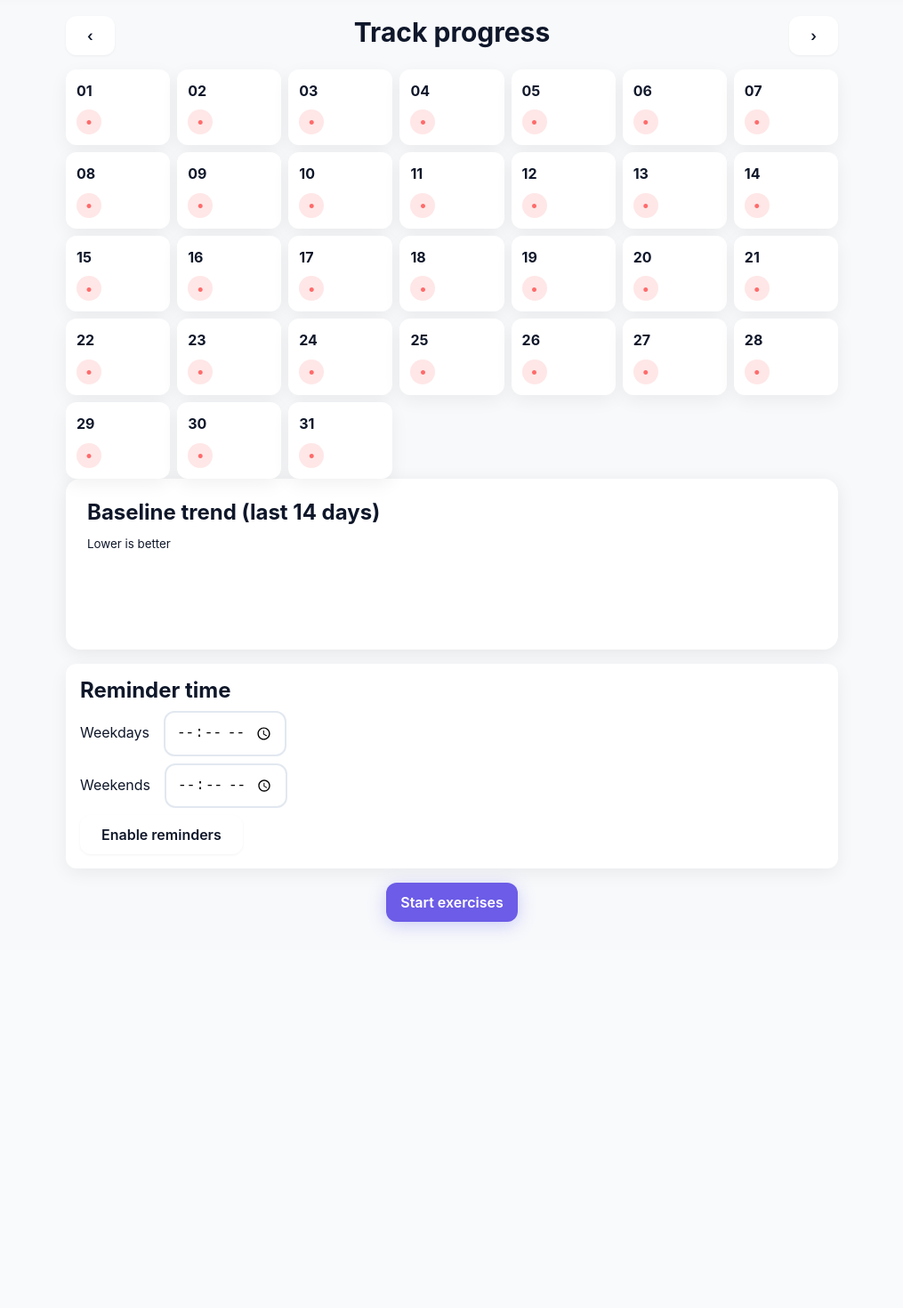
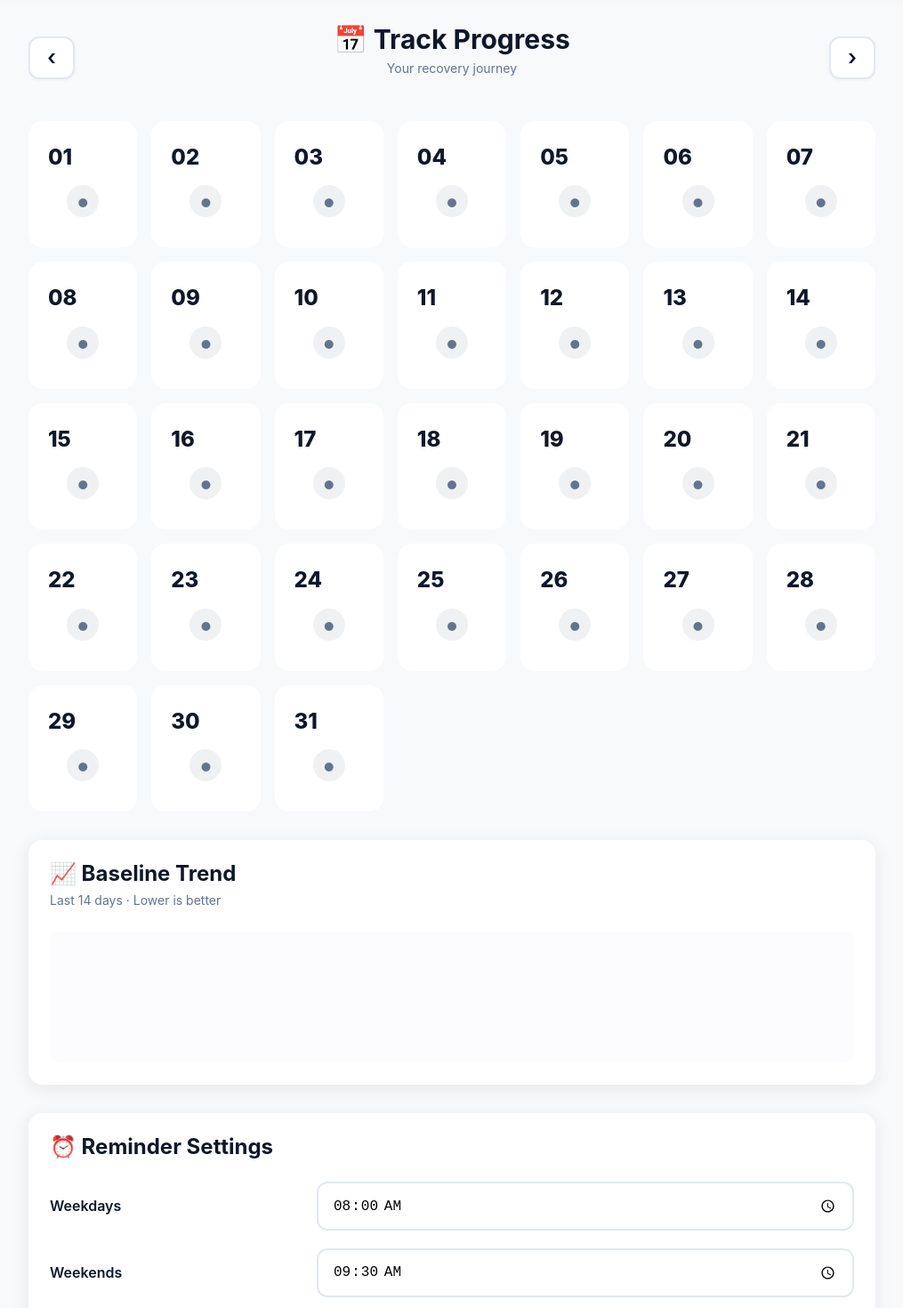
Before and after one commit to streetalexander13/concussion, an Angular app: page /track in a window 1280 px wide. Shown: the part 80-1550 px from the top of the page at 89% size, without its empty margins (132-1147 px from the left). Before the commit the page ends 1148 px from the top, so only its background shows below. Built offline with nearby package versions, Linux system fonts and the light colour scheme.

Commit message:
inital commit

```diff
--- a/src/app/pages/start/start.component.css
+++ b/src/app/pages/start/start.component.css
@@ -1,62 +1,337 @@
 .start {
   max-width: 680px;
   margin: 0 auto;
-  padding: 1rem;
+  padding: 1.5rem;
+  min-height: 80vh;
+  display: flex;
+  flex-direction: column;
 }
 
 .progress-bar {
-  height: 10px;
-  background: #eee;
+  height: 8px;
+  background: rgba(99, 102, 241, 0.1);
   border-radius: 999px;
   overflow: hidden;
-  margin-bottom: 1rem;
+  margin-bottom: 2rem;
+  box-shadow: inset 0 2px 4px rgba(0, 0, 0, 0.05);
 }
+
 .progress {
   height: 100%;
-  background: linear-gradient(90deg, #ff8a00, #e52e71);
-  width: 0%;
+  background: linear-gradient(90deg, #6366f1, #ec4899);
+  transition: width 0.5s cubic-bezier(0.4, 0, 0.2, 1);
+  border-radius: 999px;
 }
 
 .card {
-  background: white;
-  border-radius: 16px;
-  box-shadow: 0 10px 30px rgba(0,0,0,0.08);
-  padding: 1.25rem;
+  text-align: center;
+  animation: fadeIn 0.5s ease-out;
+}
+
+.emoji-icon {
+  font-size: 4rem;
+  margin-bottom: 1rem;
+  display: inline-block;
+}
+
+.subtitle {
+  color: var(--text-muted);
+  font-size: 1.125rem;
+  margin-bottom: 2rem;
+}
+
+.slider-container {
+  margin: 2.5rem 0;
 }
 
 .slider-row {
+  margin-bottom: 1.5rem;
+}
+
+.value-display {
   display: flex;
-  align-items: center;
-  gap: 1rem;
-  margin: 1rem 0;
+  align-items: baseline;
+  justify-content: center;
+  gap: 0.25rem;
+  margin: 1.5rem 0;
 }
-.value {
-  min-width: 3rem;
-  text-align: center;
+
+.value-number {
+  font-size: 4rem;
+  font-weight: 800;
+  background: linear-gradient(135deg, #6366f1, #ec4899);
+  -webkit-background-clip: text;
+  -webkit-text-fill-color: transparent;
+  background-clip: text;
+}
+
+.value-label {
+  font-size: 2rem;
+  color: var(--text-muted);
   font-weight: 600;
 }
 
-.primary {
-  background: #6c5ce7;
-  color: white;
-  border: none;
-  border-radius: 12px;
-  padding: 0.75rem 1rem;
+.severity-labels {
+  display: flex;
+  justify-content: space-between;
+  font-size: 0.875rem;
+  color: var(--text-muted);
+  margin-top: 1rem;
 }
 
-.timer, .countdown {
-  font-size: 2rem;
-  text-align: center;
-  margin: 1rem 0;
+.btn-large {
+  font-size: 1.125rem;
+  padding: 1rem 2rem;
+  width: 100%;
+  max-width: 400px;
+  margin: 2rem auto 0;
+  display: flex;
+  align-items: center;
+  justify-content: center;
+  gap: 0.75rem;
 }
 
-.metronome {
-  text-align: center;
-  color: #555;
+.arrow, .play-icon {
+  font-size: 1.5rem;
+  transition: transform 0.2s;
 }
 
-.actions .buttons {
+.btn-large:hover .arrow {
+  transform: translateX(4px);
+}
+
+.btn-large:hover .play-icon {
+  transform: scale(1.1);
+}
+
+.prep-note {
+  background: rgba(99, 102, 241, 0.1);
+  color: var(--primary);
+  padding: 1rem;
+  border-radius: 12px;
+  margin: 1.5rem 0;
+  font-weight: 600;
+}
+
+.exercise-card {
+  min-height: 400px;
+  display: flex;
+  flex-direction: column;
+  justify-content: center;
+}
+
+.countdown-wrapper {
+  margin: 3rem 0;
+}
+
+.countdown {
+  font-size: 6rem;
+  font-weight: 800;
+  background: linear-gradient(135deg, #6366f1, #ec4899);
+  -webkit-background-clip: text;
+  -webkit-text-fill-color: transparent;
+  background-clip: text;
+  line-height: 1;
+}
+
+.countdown-label {
+  margin-top: 1rem;
+  font-size: 1.25rem;
+  color: var(--text-muted);
+}
+
+.timer-wrapper {
+  margin: 3rem 0;
+}
+
+.timer-circle {
+  position: relative;
+  width: 200px;
+  height: 200px;
+  margin: 0 auto;
+}
+
+.timer-svg {
+  width: 100%;
+  height: 100%;
+  transform: rotate(-90deg);
+}
+
+.timer-bg {
+  fill: none;
+  stroke: rgba(99, 102, 241, 0.1);
+  stroke-width: 8;
+}
+
+.timer-progress {
+  fill: none;
+  stroke: url(#timer-gradient);
+  stroke-width: 8;
+  stroke-dasharray: 282;
+  stroke-dashoffset: 0;
+  transition: stroke-dashoffset 1s linear;
+  stroke-linecap: round;
+}
+
+.timer-text {
+  position: absolute;
+  top: 50%;
+  left: 50%;
+  transform: translate(-50%, -50%);
+  font-size: 3.5rem;
+  font-weight: 800;
+  background: linear-gradient(135deg, #6366f1, #ec4899);
+  -webkit-background-clip: text;
+  -webkit-text-fill-color: transparent;
+  background-clip: text;
+}
+
+.timer-text span {
+  font-size: 1.5rem;
+  opacity: 0.6;
+}
+
+.metronome-indicator {
+  margin-top: 1.5rem;
+  color: var(--primary);
+  font-weight: 600;
+  display: flex;
+  align-items: center;
+  justify-content: center;
+  gap: 0.5rem;
+}
+
+.symptom-check {
+  margin-top: 2rem;
+  animation: fadeIn 0.5s ease-out;
+}
+
+.check-title {
+  font-size: 1.25rem;
+  font-weight: 600;
+  margin-bottom: 1.5rem;
+}
+
+.check-buttons {
+  display: flex;
+  flex-direction: column;
+  gap: 1rem;
+  max-width: 500px;
+  margin: 0 auto;
+}
+
+.check-btn {
+  display: flex;
+  align-items: center;
+  justify-content: center;
+  gap: 0.75rem;
+  padding: 1.25rem 2rem;
+  font-size: 1.125rem;
+  border-radius: 16px;
+  cursor: pointer;
+  transition: all 0.3s cubic-bezier(0.4, 0, 0.2, 1);
+  border: 3px solid transparent;
+}
+
+.check-btn .emoji {
+  font-size: 2rem;
+}
+
+.no-btn {
+  background: rgba(16, 185, 129, 0.1);
+  color: var(--success);
+  border-color: transparent;
+}
+
+.no-btn:hover {
+  background: rgba(16, 185, 129, 0.2);
+  border-color: var(--success);
+  transform: translateY(-2px);
+}
+
+.yes-section {
   display: flex;
   gap: 1rem;
+  align-items: stretch;
+}
+
+.severity-input {
+  flex: 1;
+  display: flex;
+  flex-direction: column;
+  align-items: stretch;
+}
+
+.severity-input label {
+  font-size: 0.875rem;
+  color: var(--text-muted);
+  margin-bottom: 0.5rem;
+  text-align: left;
+}
+
+.severity-number {
+  width: 100%;
+  padding: 1rem;
+  font-size: 1.5rem;
+  font-weight: 700;
+  text-align: center;
+  border: 2px solid var(--border);
+  border-radius: 12px;
+}
+
+.yes-btn {
+  flex: 2;
+}
+
+.completion-card {
+  padding: 3rem 2rem;
+}
+
+.completion-stats {
+  display: flex;
+  justify-content: center;
+  gap: 3rem;
+  margin: 2rem 0;
+}
+
+.stat {
+  display: flex;
+  flex-direction: column;
   align-items: center;
+  gap: 0.5rem;
 }
+
+.stat-number {
+  font-size: 3rem;
+  font-weight: 800;
+  background: linear-gradient(135deg, #6366f1, #ec4899);
+  -webkit-background-clip: text;
+  -webkit-text-fill-color: transparent;
+  background-clip: text;
+}
+
+.stat-label {
+  font-size: 0.875rem;
+  color: var(--text-muted);
+  text-transform: uppercase;
+  letter-spacing: 0.05em;
+}
+
+@media (max-width: 640px) {
+  .yes-section {
+    flex-direction: column;
+  }
+
+  .btn-large {
+    font-size: 1rem;
+    padding: 0.875rem 1.5rem;
+  }
+
+  .value-number {
+    font-size: 3rem;
+  }
+
+  .countdown {
+    font-size: 4rem;
+  }
+}
--- a/src/app/pages/track/track.component.css
+++ b/src/app/pages/track/track.component.css
@@ -1,13 +1,307 @@
-.track { max-width: 900px; margin: 0 auto; padding: 1rem; }
-.top { display: flex; align-items: center; justify-content: space-between; }
-.calendar { display: grid; grid-template-columns: repeat(7, 1fr); gap: 8px; margin-top: 1rem; }
-.day { background: white; border-radius: 12px; box-shadow: 0 6px 20px rgba(0,0,0,0.06); padding: 0.75rem; cursor: pointer; }
-.date { font-weight: 700; }
-.status { width: 28px; height: 28px; border-radius: 50%; display: grid; place-items: center; margin-top: 0.5rem; }
-.status.done { background: #21c07a; color: white; }
-.status.missed { background: #ffe7e7; color: #ff6b6b; }
-.time { color: #666; font-size: 0.75rem; margin-top: 0.25rem; }
-.primary { background: #6c5ce7; color: white; border: none; border-radius: 12px; padding: 0.75rem 1rem; }
-.actions { display: flex; justify-content: center; margin-top: 1rem; }
-.settings.card { background: white; border-radius: 12px; box-shadow: 0 6px 20px rgba(0,0,0,0.06); padding: 1rem; margin-top: 1rem; }
-.settings .row { display: flex; align-items: center; gap: 1rem; margin: 0.5rem 0; }
+.track {
+  max-width: 1000px;
+  margin: 0 auto;
+  padding: 1.5rem;
+}
+
+.top {
+  display: flex;
+  align-items: center;
+  justify-content: space-between;
+  margin-bottom: 2rem;
+  gap: 1rem;
+}
+
+.nav-btn {
+  width: 48px;
+  height: 48px;
+  border-radius: 12px;
+  display: flex;
+  align-items: center;
+  justify-content: center;
+  font-size: 1.5rem;
+  background: var(--surface);
+  border: 2px solid var(--border);
+  cursor: pointer;
+  transition: all 0.2s;
+}
+
+.nav-btn:hover {
+  border-color: var(--primary);
+  color: var(--primary);
+  transform: translateY(-2px);
+}
+
+.title-group {
+  flex: 1;
+  text-align: center;
+}
+
+.title-group h2 {
+  margin: 0;
+  font-size: 1.875rem;
+}
+
+.subtitle {
+  color: var(--text-muted);
+  font-size: 0.875rem;
+  margin-top: 0.25rem;
+}
+
+.calendar-container {
+  margin-bottom: 2rem;
+}
+
+.calendar {
+  display: grid;
+  grid-template-columns: repeat(auto-fill, minmax(120px, 1fr));
+  gap: 1rem;
+}
+
+.day-card {
+  background: var(--surface);
+  border-radius: 16px;
+  padding: 1.25rem;
+  cursor: pointer;
+  transition: all 0.3s cubic-bezier(0.4, 0, 0.2, 1);
+  border: 2px solid transparent;
+  animation: fadeIn 0.4s ease-out backwards;
+  position: relative;
+  overflow: hidden;
+}
+
+.day-card::before {
+  content: '';
+  position: absolute;
+  top: 0;
+  left: 0;
+  right: 0;
+  height: 4px;
+  background: linear-gradient(90deg, var(--primary), var(--secondary));
+  transform: scaleX(0);
+  transform-origin: left;
+  transition: transform 0.3s ease;
+}
+
+.day-card.completed::before {
+  transform: scaleX(1);
+}
+
+.day-card:hover {
+  transform: translateY(-4px);
+  box-shadow: var(--shadow-lg);
+  border-color: var(--primary);
+}
+
+.date-number {
+  font-size: 1.5rem;
+  font-weight: 800;
+  margin-bottom: 0.75rem;
+  color: var(--text);
+}
+
+.status-badge {
+  width: 36px;
+  height: 36px;
+  border-radius: 50%;
+  display: flex;
+  align-items: center;
+  justify-content: center;
+  margin: 0.75rem auto;
+  transition: all 0.3s;
+}
+
+.status-badge.done {
+  background: linear-gradient(135deg, var(--success), #059669);
+  color: white;
+  animation: pulse 2s ease-in-out infinite;
+}
+
+.status-badge:not(.done) {
+  background: rgba(100, 116, 139, 0.1);
+  color: var(--text-muted);
+}
+
+.check-icon {
+  font-size: 1.25rem;
+  font-weight: bold;
+}
+
+.dot {
+  font-size: 2rem;
+  line-height: 0;
+}
+
+.completion-time {
+  font-size: 0.75rem;
+  color: var(--text-muted);
+  margin-top: 0.5rem;
+}
+
+.sparkline-card {
+  margin-bottom: 2rem;
+}
+
+.card-header {
+  margin-bottom: 1.5rem;
+}
+
+.header-content h3 {
+  margin: 0;
+  font-size: 1.5rem;
+}
+
+.card-subtitle {
+  color: var(--text-muted);
+  font-size: 0.875rem;
+  margin-top: 0.25rem;
+}
+
+.sparkline-wrapper {
+  padding: 1rem;
+  background: rgba(99, 102, 241, 0.02);
+  border-radius: 12px;
+}
+
+.settings-card {
+  margin-bottom: 2rem;
+}
+
+.settings-card h3 {
+  margin-bottom: 1.5rem;
+}
+
+.settings-grid {
+  display: grid;
+  gap: 1.25rem;
+  margin-bottom: 1.5rem;
+}
+
+.setting-row {
+  display: flex;
+  align-items: center;
+  gap: 1rem;
+}
+
+.setting-label {
+  flex: 1;
+  font-weight: 600;
+  color: var(--text);
+}
+
+.time-input {
+  flex: 2;
+  padding: 0.875rem 1rem;
+  border: 2px solid var(--border);
+  border-radius: 12px;
+  font-size: 1rem;
+  transition: all 0.2s;
+  background: var(--surface);
+}
+
+.time-input:focus {
+  outline: none;
+  border-color: var(--primary);
+  box-shadow: 0 0 0 3px rgba(99, 102, 241, 0.1);
+}
+
+.btn-medium {
+  width: 100%;
+  padding: 1rem 1.5rem;
+  font-size: 1rem;
+}
+
+.cta-section {
+  margin-top: 3rem;
+  display: flex;
+  justify-content: center;
+}
+
+.btn-hero {
+  width: 100%;
+  max-width: 600px;
+  padding: 1.5rem 2rem;
+  display: flex;
+  align-items: center;
+  justify-content: space-between;
+  gap: 1.5rem;
+  font-size: 1.25rem;
+  position: relative;
+  overflow: hidden;
+}
+
+.btn-hero::before {
+  content: '';
+  position: absolute;
+  top: 0;
+  left: 0;
+  right: 0;
+  bottom: 0;
+  background: linear-gradient(135deg, rgba(255,255,255,0.1), transparent);
+  opacity: 0;
+  transition: opacity 0.3s;
+}
+
+.btn-hero:hover::before {
+  opacity: 1;
+}
+
+.btn-icon {
+  font-size: 2rem;
+}
+
+.btn-text {
+  flex: 1;
+  display: flex;
+  flex-direction: column;
+  align-items: flex-start;
+  gap: 0.25rem;
+}
+
+.btn-title {
+  font-size: 1.25rem;
+  font-weight: 700;
+}
+
+.btn-subtitle {
+  font-size: 0.875rem;
+  opacity: 0.9;
+  font-weight: 500;
+}
+
+.arrow {
+  font-size: 1.75rem;
+  transition: transform 0.3s;
+}
+
+.btn-hero:hover .arrow {
+  transform: translateX(6px);
+}
+
+@media (max-width: 768px) {
+  .calendar {
+    grid-template-columns: repeat(auto-fill, minmax(90px, 1fr));
+    gap: 0.75rem;
+  }
+
+  .day-card {
+    padding: 1rem;
+  }
+
+  .date-number {
+    font-size: 1.25rem;
+  }
+
+  .status-badge {
+    width: 30px;
+    height: 30px;
+  }
+
+  .btn-hero {
+    padding: 1.25rem 1.5rem;
+  }
+
+  .btn-title {
+    font-size: 1.125rem;
+  }
+}
--- a/src/app/pages/track/track.component.html
+++ b/src/app/pages/track/track.component.html
@@ -1,45 +1,71 @@
-<section class="track">
+<section class="track fade-in">
   <header class="top">
-    <button (click)="goPrevMonth()">‹</button>
-    <h2>Track progress</h2>
-    <button (click)="goNextMonth()">›</button>
+    <button class="nav-btn" (click)="goPrevMonth()">
+      <span>‹</span>
+    </button>
+    <div class="title-group">
+      <h2>📅 Track Progress</h2>
+      <p class="subtitle">Your recovery journey</p>
+    </div>
+    <button class="nav-btn" (click)="goNextMonth()">
+      <span>›</span>
+    </button>
   </header>
 
-  <div class="calendar">
-    <div class="day" *ngFor="let d of daysInMonth()" [routerLink]="['/day', d.date]">
-      <div class="date">{{ d.date.slice(-2) }}</div>
-      <div class="status" [class.done]="d.completed" [class.missed]="!d.completed">
-        <span *ngIf="d.completed">✔</span>
-        <span *ngIf="!d.completed">•</span>
+  <div class="calendar-container">
+    <div class="calendar">
+      <div class="day-card" *ngFor="let d of daysInMonth(); let i = index"
+           [routerLink]="['/day', d.date]"
+           [class.completed]="d.completed"
+           [style.animation-delay.ms]="i * 30">
+        <div class="date-number">{{ d.date.slice(-2) }}</div>
+        <div class="status-badge" [class.done]="d.completed">
+          <span *ngIf="d.completed" class="check-icon">✓</span>
+          <span *ngIf="!d.completed" class="dot">•</span>
+        </div>
+        <div class="completion-time" *ngIf="d.time">{{ d.time }}</div>
       </div>
-      <div class="time" *ngIf="d.time">{{ d.time }}</div>
     </div>
   </div>
 
-  <div class="card spark">
-    <div class="row">
-      <div>
-        <h3>Baseline trend (last 14 days)</h3>
-        <small>Lower is better</small>
+  <div class="card sparkline-card">
+    <div class="card-header">
+      <div class="header-content">
+        <h3>📈 Baseline Trend</h3>
+        <p class="card-subtitle">Last 14 days · Lower is better</p>
       </div>
     </div>
-    <app-sparkline [values]="baselineValues()" [width]="600" [height]="60" [min]="0" [max]="10" />
+    <div class="sparkline-wrapper">
+      <app-sparkline [values]="baselineValues()" [width]="600" [height]="80" [min]="0" [max]="10" />
+    </div>
   </div>
 
-  <div class="settings card">
-    <h3>Reminder time</h3>
-    <div class="row">
-      <label>Weekdays</label>
-      <input type="time" (change)="onTimeChange($event, false)">
+  <div class="settings-card card">
+    <h3>⏰ Reminder Settings</h3>
+    <div class="settings-grid">
+      <div class="setting-row">
+        <label class="setting-label">Weekdays</label>
+        <input type="time" class="time-input" (change)="onTimeChange($event, false)" value="08:00">
+      </div>
+      <div class="setting-row">
+        <label class="setting-label">Weekends</label>
+        <input type="time" class="time-input" (change)="onTimeChange($event, true)" value="09:30">
+      </div>
     </div>
-    <div class="row">
-      <label>Weekends</label>
-      <input type="time" (change)="onTimeChange($event, true)">
-    </div>
-    <button (click)="enableReminders()">Enable reminders</button>
+    <button class="secondary btn-medium" (click)="enableReminders()">
+      <span>🔔</span>
+      <span>Enable Notifications</span>
+    </button>
   </div>
 
-  <div class="actions">
-    <button class="primary" (click)="startToday()">Start exercises</button>
+  <div class="cta-section">
+    <button class="primary btn-hero" (click)="startToday()">
+      <span class="btn-icon">💪</span>
+      <div class="btn-text">
+        <span class="btn-title">Start Today's Exercises</span>
+        <span class="btn-subtitle">~5 minutes</span>
+      </div>
+      <span class="arrow">→</span>
+    </button>
   </div>
 </section>
```
